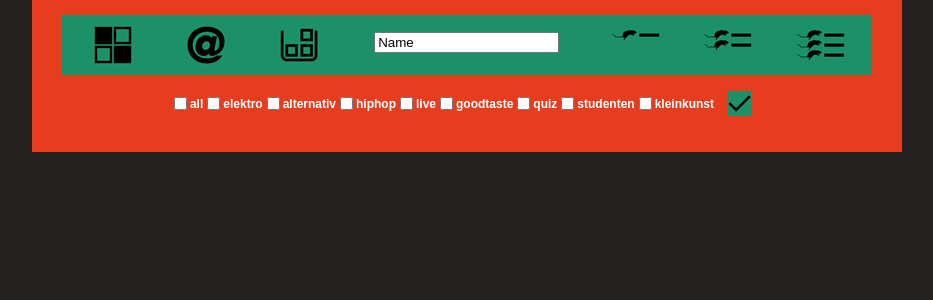
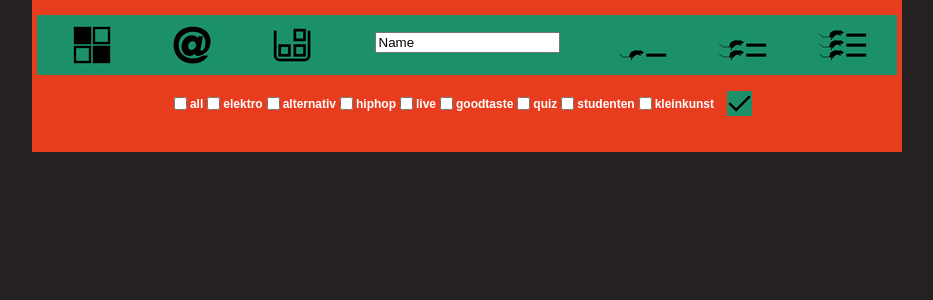
Before and after one commit to mightydread/schlangennest, a PHP site: page /admin/email.php in a window 1280 px wide. Shown: the top 300 px of the page, without its empty margins (173-1106 px from the left). Run offline with PHP 8.4, Linux system fonts and the light colour scheme; some libraries are stand-ins or nearby versions.

Commit message:
minor changes

```diff
--- a/dev/scss/admin.scss
+++ b/dev/scss/admin.scss
@@ -3,7 +3,7 @@
     margin-top: 10px;
     margin-bottom: 10px;
     background-color: $gruen;
-    width: 800px;
+    width: 850px;
     height: 50px;
     padding: 5px;
     ul {
@@ -25,10 +25,12 @@
         width: 200px;
     }
     #ratte1 {
+        margin-top: 20px;
         height: 20px;
         background: url(../images/list_small.png) 0 0;
     }
     #ratte2{
+        margin-top: 10px;
         height: 30px;
         background: url(/media/images/list_small.png) 0 0;
     }
@@ -38,7 +40,7 @@
     }
     li {
         float: left;
-        margin: 0px 21.4px;
+        margin: 0px 25px;
         width: 50px;
         height: 50px;
     }
--- a/dev/scss/lager.scss
+++ b/dev/scss/lager.scss
@@ -1,14 +1,4 @@
 @import "global";
-.select_button {
-    margin-left: 20px;
-    margin-right: 20px;
-    margin-top: 20px;
-    margin-bottom: auto;
-    height:  400px;
-    width: 400px;
-    background-color: $gruen;
-}
-
 #legend {
     height: 50px;
     display: -webkit-box;
--- a/media/css/admin.css
+++ b/media/css/admin.css
@@ -38,7 +38,7 @@ body {
   margin-top: 10px;
   margin-bottom: 10px;
   background-color: #1c9169;
-  width: 800px;
+  width: 850px;
   height: 50px;
   padding: 5px;
 }
@@ -67,27 +67,29 @@ body {
 }
 /* line 27, ../../dev/scss/admin.scss */
 #navbar #ratte1 {
+  margin-top: 20px;
   height: 20px;
   background: url(../images/list_small.png) 0 0;
 }
-/* line 31, ../../dev/scss/admin.scss */
+/* line 32, ../../dev/scss/admin.scss */
 #navbar #ratte2 {
+  margin-top: 10px;
   height: 30px;
   background: url(/media/images/list_small.png) 0 0;
 }
-/* line 35, ../../dev/scss/admin.scss */
+/* line 37, ../../dev/scss/admin.scss */
 #navbar #ratte3 {
   height: 50px;
   background: url(/media/images/list_small.png) 0 0;
 }
-/* line 39, ../../dev/scss/admin.scss */
+/* line 41, ../../dev/scss/admin.scss */
 #navbar li {
   float: left;
-  margin: 0px 21.4px;
+  margin: 0px 25px;
   width: 50px;
   height: 50px;
 }
-/* line 45, ../../dev/scss/admin.scss */
+/* line 47, ../../dev/scss/admin.scss */
 #navbar a {
   display: block;
   width: 50px;
@@ -95,7 +97,7 @@ body {
 }
 
 /* Member list */
-/* line 56, ../../dev/scss/admin.scss */
+/* line 58, ../../dev/scss/admin.scss */
 #legend {
   height: 50px;
   display: -webkit-box;
@@ -114,7 +116,7 @@ body {
   margin-bottom: 5px;
 }
 
-/* line 73, ../../dev/scss/admin.scss */
+/* line 75, ../../dev/scss/admin.scss */
 .table_row {
   height: 27px;
   display: -webkit-box;
@@ -132,7 +134,7 @@ body {
   margin-top: 5px;
   margin-bottom: 5px;
 }
-/* line 89, ../../dev/scss/admin.scss */
+/* line 91, ../../dev/scss/admin.scss */
 .table_row article {
   width: 0;
   height: 0;
@@ -141,7 +143,7 @@ body {
   top: 0;
   left: 0;
 }
-/* line 97, ../../dev/scss/admin.scss */
+/* line 99, ../../dev/scss/admin.scss */
 .table_row article:target {
   width: 100%;
   height: 100%;
@@ -154,14 +156,14 @@ body {
   background: rgba(0, 0, 0, 0.8);
   z-index: 1;
 }
-/* line 109, ../../dev/scss/admin.scss */
+/* line 111, ../../dev/scss/admin.scss */
 .table_row figure {
   background: #e73c1e;
   width: 600px;
   margin: auto;
 }
 
-/* line 115, ../../dev/scss/admin.scss */
+/* line 117, ../../dev/scss/admin.scss */
 .nummer {
   display: -webkit-box;
   display: -webkit-flex;
@@ -180,7 +182,7 @@ body {
   font-weight: bold;
 }
 
-/* line 132, ../../dev/scss/admin.scss */
+/* line 134, ../../dev/scss/admin.scss */
 .name {
   display: -webkit-box;
   display: -webkit-flex;
@@ -198,7 +200,7 @@ body {
   margin: auto;
 }
 
-/* line 148, ../../dev/scss/admin.scss */
+/* line 150, ../../dev/scss/admin.scss */
 .email {
   display: -webkit-box;
   display: -webkit-flex;
@@ -216,7 +218,7 @@ body {
   margin: auto;
 }
 
-/* line 164, ../../dev/scss/admin.scss */
+/* line 166, ../../dev/scss/admin.scss */
 .telefon {
   display: -webkit-box;
   display: -webkit-flex;
@@ -234,13 +236,13 @@ body {
   margin: auto;
 }
 
-/* line 180, ../../dev/scss/admin.scss */
+/* line 182, ../../dev/scss/admin.scss */
 .boxes {
   width: 50px;
   height: 27px;
 }
 
-/* line 185, ../../dev/scss/admin.scss */
+/* line 187, ../../dev/scss/admin.scss */
 .checkbox {
   display: -webkit-box;
   display: -webkit-flex;
@@ -259,7 +261,7 @@ body {
   font-weight: bold;
 }
 
-/* line 202, ../../dev/scss/admin.scss */
+/* line 204, ../../dev/scss/admin.scss */
 .save {
   display: -webkit-box;
   display: -webkit-flex;
@@ -277,7 +279,7 @@ body {
   margin: auto;
 }
 
-/* line 218, ../../dev/scss/admin.scss */
+/* line 220, ../../dev/scss/admin.scss */
 .lastvisit {
   display: -webkit-box;
   display: -webkit-flex;
@@ -296,7 +298,7 @@ body {
   font-weight: bold;
 }
 
-/* line 235, ../../dev/scss/admin.scss */
+/* line 237, ../../dev/scss/admin.scss */
 .visit_count {
   display: -webkit-box;
   display: -webkit-flex;
@@ -315,7 +317,7 @@ body {
   font-weight: bold;
 }
 
-/* line 252, ../../dev/scss/admin.scss */
+/* line 254, ../../dev/scss/admin.scss */
 .message {
   height: 50px;
   color: #fff;
@@ -323,7 +325,7 @@ body {
   text-align: center;
 }
 
-/* line 258, ../../dev/scss/admin.scss */
+/* line 260, ../../dev/scss/admin.scss */
 input[name=id] {
   width: 40px;
   -webkit-box-shadow: 0px 0px 8px rgba(0, 0, 0, 0.3);
@@ -335,7 +337,7 @@ input[name=id] {
   background-color: #252120;
 }
 
-/* line 268, ../../dev/scss/admin.scss */
+/* line 270, ../../dev/scss/admin.scss */
 input[name=name] {
   width: 180px;
   -webkit-box-shadow: 0px 0px 8px rgba(0, 0, 0, 0.3);
@@ -347,7 +349,7 @@ input[name=name] {
   background-color: #252120;
 }
 
-/* line 278, ../../dev/scss/admin.scss */
+/* line 280, ../../dev/scss/admin.scss */
 input[name=email] {
   width: 200px;
   -webkit-box-shadow: 0px 0px 8px rgba(0, 0, 0, 0.3);
@@ -359,7 +361,7 @@ input[name=email] {
   background-color: #252120;
 }
 
-/* line 288, ../../dev/scss/admin.scss */
+/* line 290, ../../dev/scss/admin.scss */
 input[name=telefon] {
   padding: 0px;
   width: 100px;
@@ -373,7 +375,7 @@ input[name=telefon] {
 }
 
 /* Email Area*/
-/* line 301, ../../dev/scss/admin.scss */
+/* line 303, ../../dev/scss/admin.scss */
 #content_email {
   display: -webkit-box;
   display: -webkit-flex;
@@ -390,13 +392,13 @@ input[name=telefon] {
   padding: 5px 10px 10px 10px;
 }
 
-/* line 316, ../../dev/scss/admin.scss */
+/* line 318, ../../dev/scss/admin.scss */
 #email_select {
   margin: auto;
   margin-bottom: 10px;
 }
 
-/* line 320, ../../dev/scss/admin.scss */
+/* line 322, ../../dev/scss/admin.scss */
 #email_result {
   width: 600px;
   margin: auto;
@@ -404,7 +406,7 @@ input[name=telefon] {
   font-weight: bold;
 }
 
-/* line 326, ../../dev/scss/admin.scss */
+/* line 328, ../../dev/scss/admin.scss */
 .email_checkbox {
   display: -webkit-box;
   display: -webkit-flex;
@@ -424,7 +426,7 @@ input[name=telefon] {
 }
 
 /* Lager */
-/* line 345, ../../dev/scss/admin.scss */
+/* line 347, ../../dev/scss/admin.scss */
 #bestand {
   padding: 2px;
   width: 850px;
@@ -436,7 +438,7 @@ input[name=telefon] {
   flex-flow: column wrap;
 }
 
-/* line 355, ../../dev/scss/admin.scss */
+/* line 357, ../../dev/scss/admin.scss */
 .bestand {
   font-weight: bold;
   width: 120px;
@@ -446,7 +448,7 @@ input[name=telefon] {
   background-color: #252120;
 }
 
-/* line 363, ../../dev/scss/admin.scss */
+/* line 365, ../../dev/scss/admin.scss */
 .typ {
   width: 850px;
   background-color: #1c9169;
@@ -456,7 +458,7 @@ input[name=telefon] {
   margin-bottom: 5px;
 }
 
-/* line 371, ../../dev/scss/admin.scss */
+/* line 373, ../../dev/scss/admin.scss */
 .tabelle {
   width: 750px;
   font-size: 16px;
@@ -464,7 +466,7 @@ input[name=telefon] {
   margin: auto;
 }
 
-/* line 377, ../../dev/scss/admin.scss */
+/* line 379, ../../dev/scss/admin.scss */
 .tabelle_row {
   height: 20px;
   display: -webkit-box;
@@ -484,7 +486,7 @@ input[name=telefon] {
   padding: 5px 5px 5px 5px;
 }
 
-/* line 395, ../../dev/scss/admin.scss */
+/* line 397, ../../dev/scss/admin.scss */
 .tabcell_head {
   display: -webkit-box;
   display: -webkit-flex;
@@ -504,7 +506,7 @@ input[name=telefon] {
   color: #fff;
 }
 
-/* line 413, ../../dev/scss/admin.scss */
+/* line 415, ../../dev/scss/admin.scss */
 .tabcell_big {
   min-width: 160px;
   background-color: #252120;
@@ -512,7 +514,7 @@ input[name=telefon] {
   text-align: center;
 }
 
-/* line 419, ../../dev/scss/admin.scss */
+/* line 421, ../../dev/scss/admin.scss */
 .tabcell_number {
   width: 80px;
   background-color: #252120;
```
Also changed, not shown: media/css/lager.css (+8 -19 lines).
